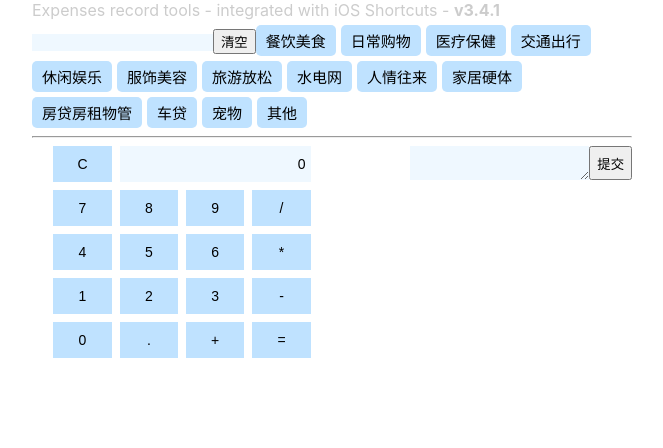
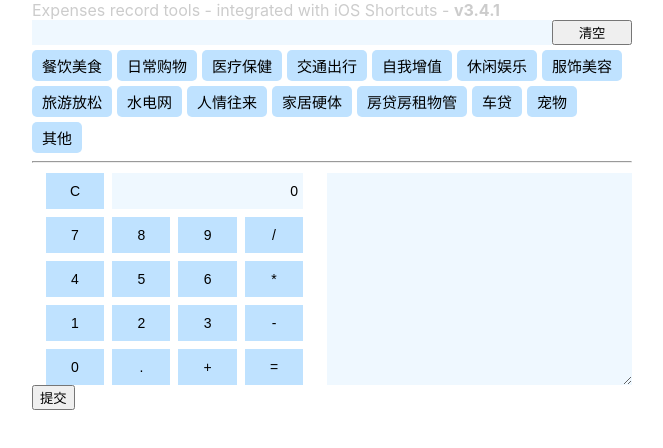
Before and after one commit to mike-sam/react-gh-pages, a React (Create React App) app: page / in a window 1280 px wide. Shown: the top 448 px of the page, without its empty margins (308-971 px from the left). Built offline with nearby package versions, Linux system fonts and the light colour scheme; no server answers.

Commit message:
fix styling

```diff
--- a/src/App.css
+++ b/src/App.css
@@ -154,15 +154,18 @@ input,textarea {
 
 .form-container {
   display: flex;
-  justify-content: space-between;
+  flex-wrap: nowrap;
+  margin-top: 10px !important;
+  justify-content: space-around;
 }
 
-#calculator {
-  width: 50%;
-  /* 其他样式 */
+
+.grid {
+  display: grid;
+  width: 100%;
 }
 
-#content-remark {
-  width: 50%;
-  /* 其他样式 */
+.grid-2 {
+  grid-template-columns: calc(100% - 80px) 80px;
+  grid-template-rows: 1fr;
 }
--- a/src/App.js
+++ b/src/App.js
@@ -1,14 +1,8 @@
-// import React from 'react';
-// import Header from './Header';
-// import TagSelector from './TagSelector';
-// import Calculator from './Calculator';
-// import Form from './Form';
-// import Geolocation from './Geolocation';
 import React, { useState } from 'react';
 import Header from './Header';
 import TagSelector from './TagSelector';
 import Calculator from './Calculator';
-import Form from './Form';
+import Remark from './Remark';
 import Geolocation from './Geolocation';
 import './App.css';
 
@@ -17,6 +11,12 @@ function App() {
   const [remark, setRemark] = useState('');     // 管理备注的状态
   const [amount, setAmount] = useState('0');    // 管理金额的状态
   const [location, setLocation] = useState(''); // 管理地理位置的状态
+
+  const handleSubmit = (e) => {
+    // Handle form submission logic here
+    e.preventDefault();
+    // 提交表单的逻辑
+};
   // const [input, setInput] = useState('');
   // const [remark, setRemark] = useState('');
   return (
@@ -26,8 +26,9 @@ function App() {
       <hr/>
       <div className="form-container">
         <Calculator amount={amount} setAmount={setAmount} />
-        <Form input={input} setInput={setInput} remark={remark} setRemark={setRemark} amount={amount} />
+        <Remark input={input} setInput={setInput} remark={remark} setRemark={setRemark} amount={amount} />
       </div>
+      <button onClick={handleSubmit}>提交</button>
       <Geolocation setLocation={setLocation} />
     </div>
   );
--- a/src/Form.js
+++ b/src/Remark.js
@@ -1,6 +1,6 @@
 import React, { useState } from 'react';
 
-function Form({input, setInput, remark, setRemark, amount}) {
+function Remark({input, setInput, remark, setRemark, amount}) {
     const handleRemarkChange = (e) => {
         setRemark(e.target.value);
     }
@@ -11,20 +11,11 @@ function Form({input, setInput, remark, setRemark, amount}) {
         // 如果有其他状态需要清空，也在这里处理
     };
 
-    const handleSubmit = (e) => {
-        // Handle form submission logic here
-        e.preventDefault();
-        // 提交表单的逻辑
-    };
 
     return (
-        <form onSubmit={handleSubmit}>
-        <div className="form-container">
-
-        <textarea value={remark} onChange={handleRemarkChange} />
-        <button onClick={handleSubmit}>提交</button>
-        </div>
-        </form>
+        <>
+        <textarea id="content-remark" value={remark} onChange={handleRemarkChange} />
+        </>
     );
 //   return (
 //     <div className="row row-no-wrap m-10">
@@ -41,4 +32,4 @@ function Form({input, setInput, remark, setRemark, amount}) {
 //   );
 }
 
-export default Form;
+export default Remark;
--- a/src/TagSelector.js
+++ b/src/TagSelector.js
@@ -4,7 +4,7 @@ import React, { useState } from 'react';
 function TagSelector({ input, setInput, setRemark }) {
     // const [input, setInput] = useState('');
     const [selectedTag, setSelectedTag] = useState(null);
-    const tags = ['餐饮美食', '日常购物', '医疗保健', '交通出行', '休闲娱乐', '服饰美容', '旅游放松', '水电网', '人情往来', '家居硬体', '房贷房租物管', '车贷', '宠物', '其他'];
+    const tags = ['餐饮美食', '日常购物', '医疗保健', '交通出行', '自我增值','休闲娱乐', '服饰美容', '旅游放松', '水电网', '人情往来', '家居硬体', '房贷房租物管', '车贷', '宠物', '其他'];
     const handleReset = () => {
         setInput('');
         setRemark('');
@@ -24,15 +24,19 @@ function TagSelector({ input, setInput, setRemark }) {
     };
 
     return (
-        <div className="tag-container">
+        <>
+        <div className="input-container grid grid-2">
             <input type="text" value={input} onChange={handleInputChange} />
             <button onClick={handleReset}>清空</button>
+        </div>
+        <div className="tag-container">
             {tags.map(tag => (
                 <div key={tag} className={`tag ${selectedTag === tag ? 'selected' : ''}`} onClick={() => selectTag(tag)}>
                     {tag}
                 </div>
             ))}
         </div>
+        </>
     );
 }
 
```
